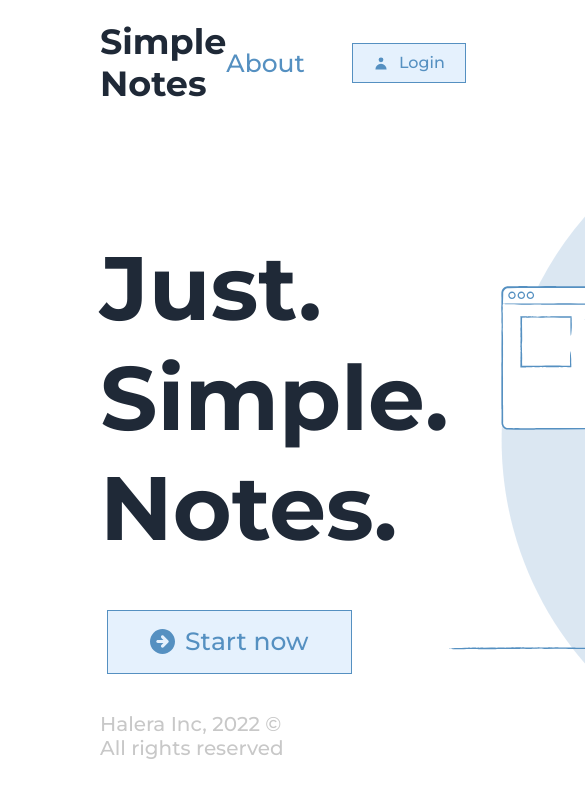
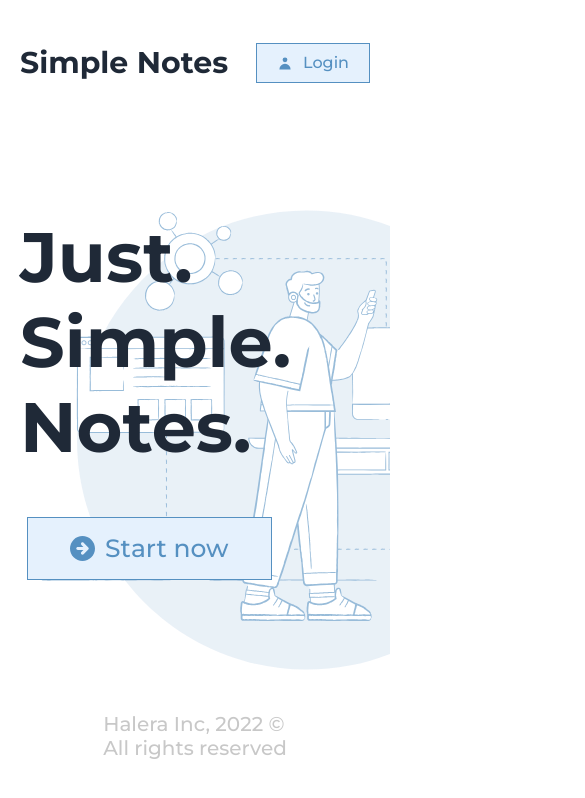
Before and after one commit to Halera-inc/simple-notes-front, a Next.js app: page / in a window 390 px wide. Shown: the top 798 px of the page, 585 px wide, since content can reach past the window. Built offline with nearby package versions, Linux system fonts and the light colour scheme; no server answers.

Commit message:
fix: адаптив страницы лендинга. develop обновил

```diff
--- a/src/components/landing/footer/Footer.tsx
+++ b/src/components/landing/footer/Footer.tsx
@@ -6,7 +6,7 @@ const Footer = () => {
     return (
         <div className={s.footer}>
             <Link href={'/about'}>
-                <p className={s.text}>Halera Inc, 2022 © All rights reserved</p>
+                <p className={s.text}>Halera Inc, 2022 ©<br/> All rights reserved</p>
             </Link>
         </div>
     );
--- a/src/styles/landingStyle/Header.module.css
+++ b/src/styles/landingStyle/Header.module.css
@@ -26,3 +26,23 @@
     padding-right: 40px;
     cursor: pointer;
 }
+@media screen and (max-width: 640px) {
+    .header {
+        margin: 0 20px;
+    }
+    .header p {
+        display: none;
+        width: 100%;
+
+    }
+    .title {
+        padding: 0;
+        line-height: 36px;
+        font-size: 30px;
+        font-weight: bold;
+    }
+    .wrapperBtn {
+        transform: translateX(7px);
+    }
+
+}
--- a/src/styles/landingStyle/LandingPage.module.css
+++ b/src/styles/landingStyle/LandingPage.module.css
@@ -3,3 +3,11 @@
     padding: 0 100px;
     height: 100vh;
 }
+@media screen and (max-width: 640px) {
+    .landing {
+        position: unset;
+        padding: 0 0 50px 0;
+        align-items: center;
+        overflow: hidden;
+    }
+}
--- a/src/styles/landingStyle/MainBlock.module.css
+++ b/src/styles/landingStyle/MainBlock.module.css
@@ -45,3 +45,30 @@
 /*    position: relative;*/
 /*    bottom: 80px*/
 /*}*/
+@media screen and (max-width: 640px) {
+    .mainBlockContainer {
+        /*display: flex;*/
+        /*flex-direction: column;*/
+        /*justify-content: space-between;*/
+        /*align-items: flex-start;*/
+        height: 65vh;
+        margin: 0 20px;
+    }
+    .blockTitle p {
+        font-size: 70px;
+        line-height: 85px;
+
+    }
+    .blockTitle {
+        z-index: 10;
+        padding: 0;
+    }
+    .imgTitle svg{
+        position: relative;
+        z-index: 0;
+        padding: 0;
+        width: 500px;
+        left: -250px;
+        opacity: 0.6;
+    }
+}
--- a/src/styles/landingStyle/footer.module.css
+++ b/src/styles/landingStyle/footer.module.css
@@ -2,7 +2,7 @@
     display: flex;
     justify-content: flex-start;
     align-items: flex-end;
-    max-width: 200px;
+    /*max-width: 200px;*/
     height: 10vh;
 }
 .footer a {
@@ -13,3 +13,8 @@
     line-height: 24px;
     color: #C8C8C8;
 }
+@media screen and (max-width: 640px){
+    .footer {
+        justify-content: center;
+    }
+}
```
